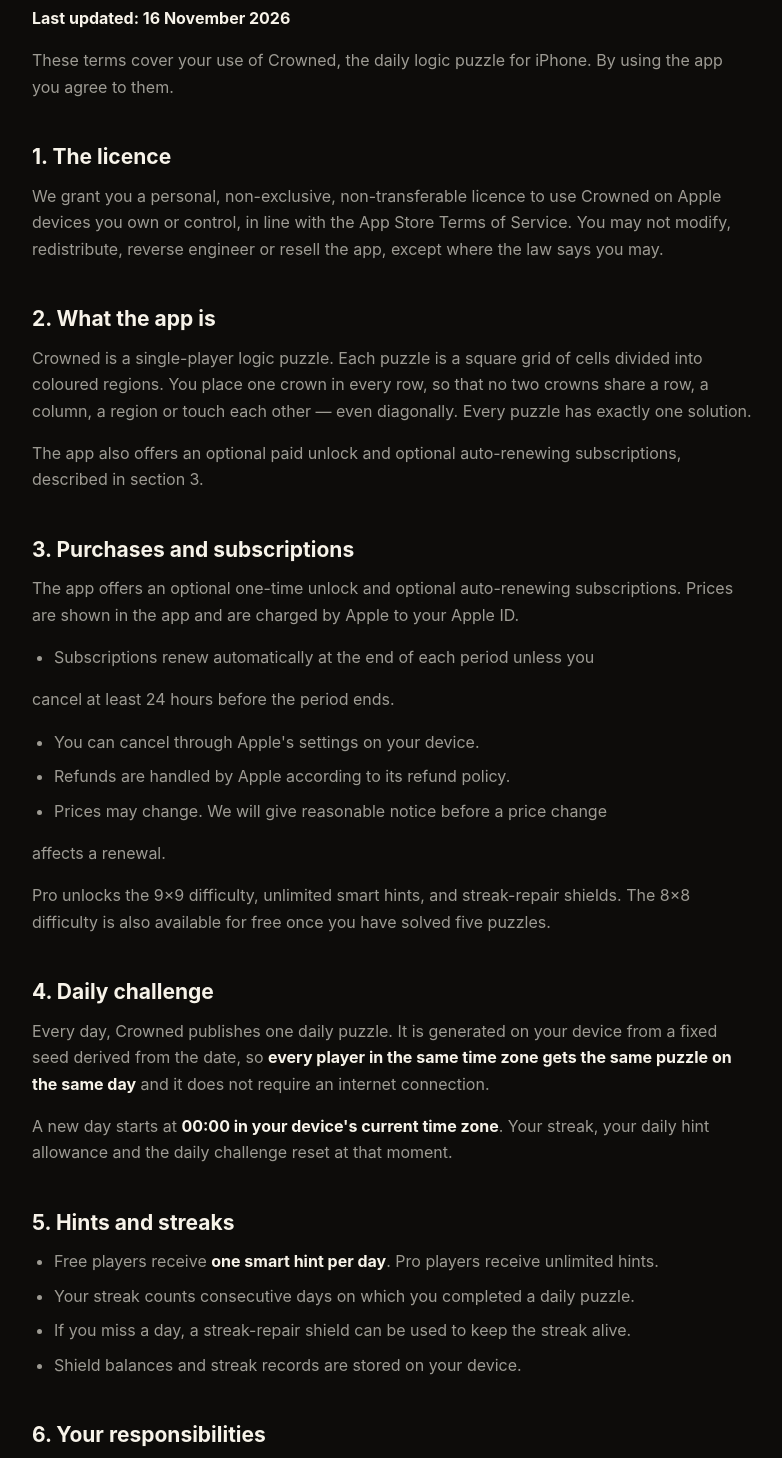
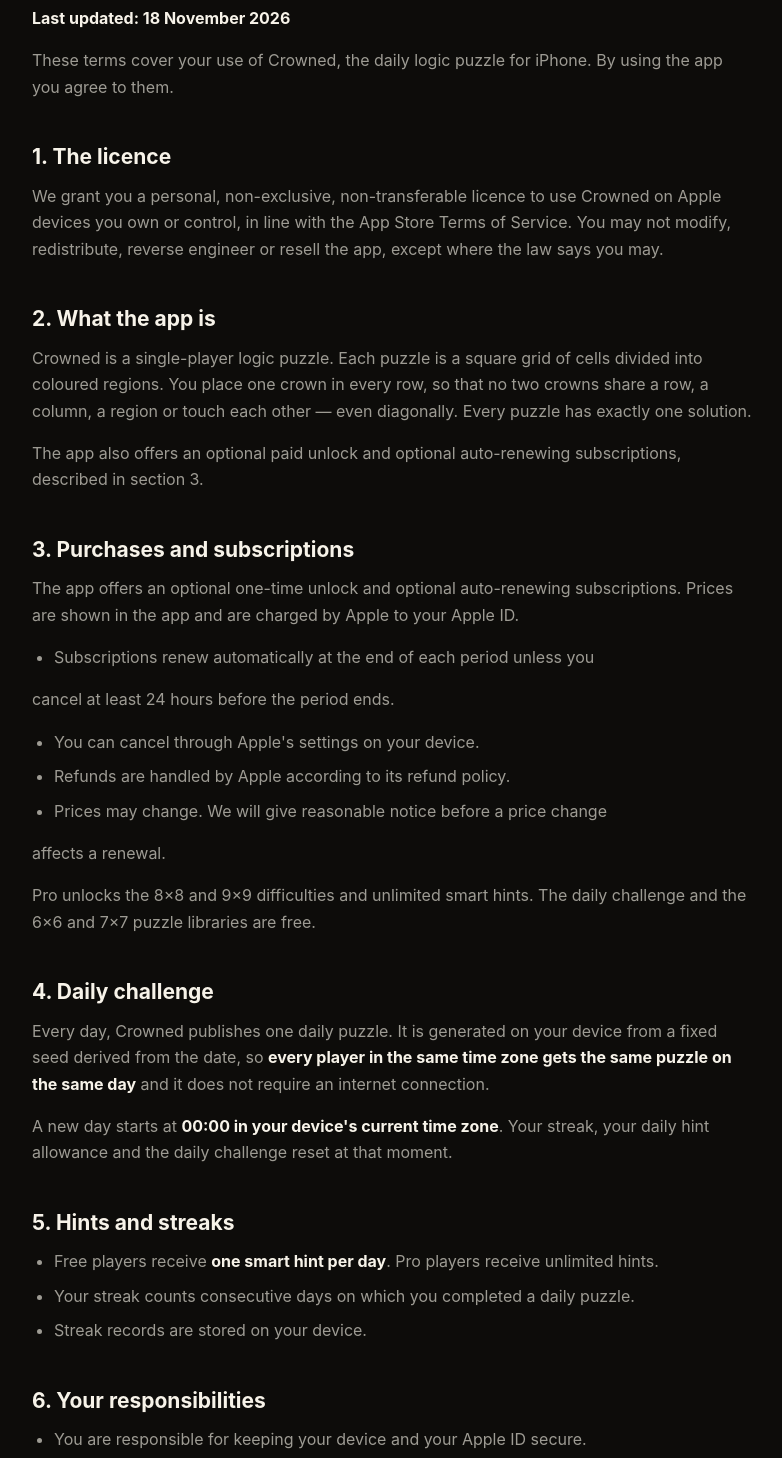
Before and after one commit to mylove1596-bit/Crowned, a plain HTML site: page terms.html in a window 1280 px wide. Shown: the part 115-1573 px from the top of the page, without its empty margins (248-1030 px from the left). Drawn offline with Linux system fonts and the light colour scheme.

Commit message:
Correct two false statements in the Terms of Use and Support pages
Both pages promised behaviour the shipped build does not have:

- 'a streak-repair shield can be used to keep the streak alive'
  grantFreeze() has zero callers, so the shield balance is always 0 and
  repairStreakWithFreeze() returns early. The text also instructed users
  to tap a button that does nothing.
- 'The 8x8 difficulty is also available for free once you have solved
  five puzzles'
  isUnlocked(.eight) is fed 8x8's own solvedCount, which stays 0 because
  a free player can never enter 8x8. The unlock can never trigger.

Rewritten so they are true today and still true after build 7 fixes the
shield and the 8x8 unlock - no 'known issue' admission, and no second
round of edits once build 7 ships. The App Store description and the two
subscription descriptions are unchanged and still deferred to build 7.

```diff
--- a/terms.html
+++ b/terms.html
@@ -12,7 +12,7 @@
 <body>
 <main>
 <h1>Terms of Use</h1>
-<p><strong>Last updated: 16 November 2026</strong></p>
+<p><strong>Last updated: 18 November 2026</strong></p>
 <p>These terms cover your use of Crowned, the daily logic puzzle for iPhone. By using the app you agree to them.</p>
 
 <h2>1. The licence</h2>
@@ -34,7 +34,7 @@
 <li>Prices may change. We will give reasonable notice before a price change</li>
 </ul>
 <p>  affects a renewal.</p>
-<p>Pro unlocks the 9×9 difficulty, unlimited smart hints, and streak-repair shields. The 8×8 difficulty is also available for free once you have solved five puzzles.</p>
+<p>Pro unlocks the 8×8 and 9×9 difficulties and unlimited smart hints. The daily challenge and the 6×6 and 7×7 puzzle libraries are free.</p>
 
 <h2>4. Daily challenge</h2>
 <p>Every day, Crowned publishes one daily puzzle. It is generated on your device from a fixed seed derived from the date, so <strong>every player in the same time zone gets the same puzzle on the same day</strong> and it does not require an internet connection.</p>
@@ -44,8 +44,7 @@
 <ul>
 <li>Free players receive <strong>one smart hint per day</strong>. Pro players receive unlimited hints.</li>
 <li>Your streak counts consecutive days on which you completed a daily puzzle.</li>
-<li>If you miss a day, a streak-repair shield can be used to keep the streak alive.</li>
-<li>Shield balances and streak records are stored on your device.</li>
+<li>Streak records are stored on your device.</li>
 </ul>
 
 <h2>6. Your responsibilities</h2>
```
Also changed, not shown: support.html (+2 -2 lines).
